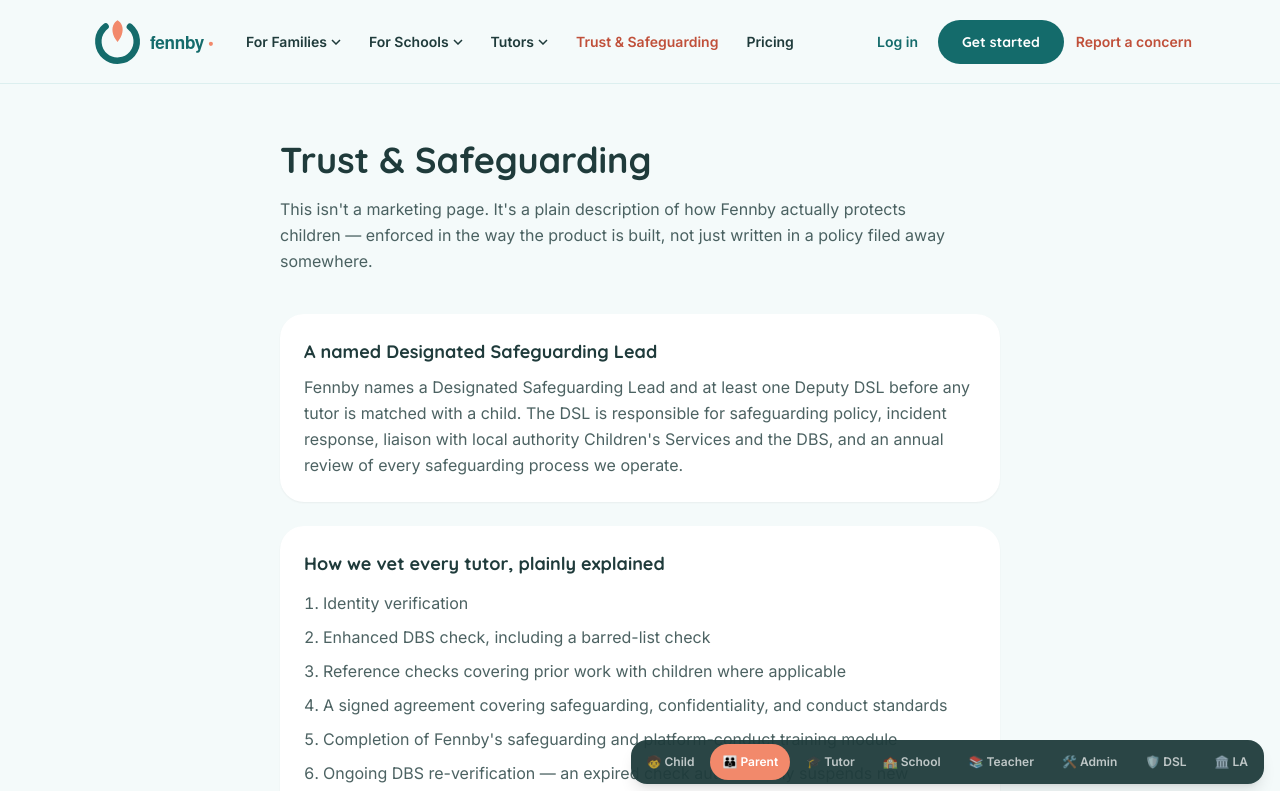
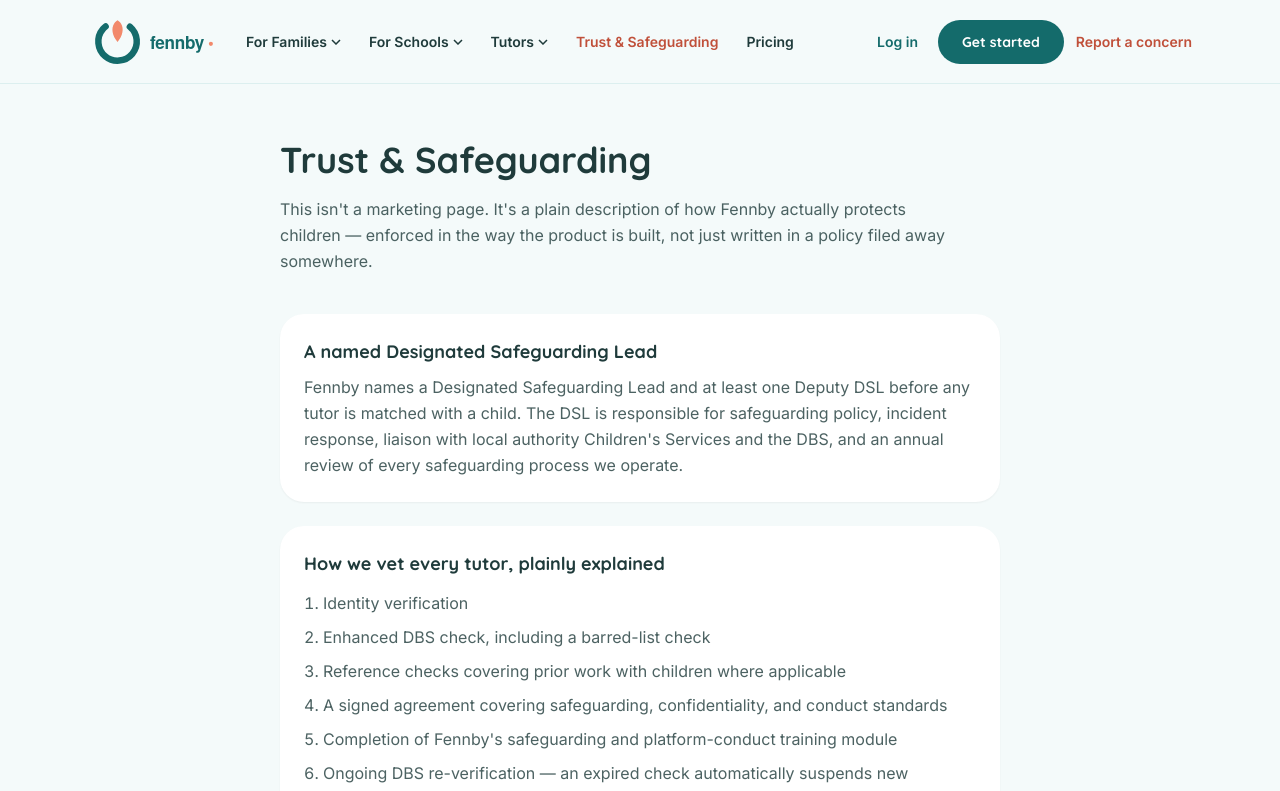
Before and after one commit to 1702london-maker/Fennby, a Next.js app: page /trust in a window 1280 px wide. Shown: the top 791 px of the page. Built offline with nearby package versions, Linux system fonts and the light colour scheme.

Commit message:
Fix dropdown menu closing prematurely; remove broken dev role-switcher now that real auth drives roles

```diff
--- a/src/app/layout.tsx
+++ b/src/app/layout.tsx
@@ -1,8 +1,6 @@
 import type { Metadata } from "next";
 import { Quicksand, Inter } from "next/font/google";
 import "./globals.css";
-import { RoleProvider } from "@/lib/role-context";
-import RoleSwitcher from "@/components/RoleSwitcher";
 
 const quicksand = Quicksand({
   subsets: ["latin"],
@@ -30,10 +28,7 @@
       <body
         className={`${quicksand.variable} ${inter.variable} font-body antialiased bg-mist-50 text-charcoal-teal`}
       >
-        <RoleProvider>
-          {children}
-          <RoleSwitcher />
-        </RoleProvider>
+        {children}
       </body>
     </html>
   );
--- a/src/components/Header.tsx
+++ b/src/components/Header.tsx
@@ -4,21 +4,34 @@
 import Image from "next/image";
 import Link from "next/link";
 import { usePathname } from "next/navigation";
-import { usePreviewRole } from "@/lib/role-context";
 import { publicNavDropdowns, publicTopLinks, roleNav, publicPathPrefixes } from "@/lib/nav-config";
 import { NavDropdownMenu } from "@/components/NavDropdownMenu";
 import { Button } from "@/components/Button";
+import type { Role } from "@/lib/types";
 
 function isPublicPath(pathname: string) {
   return pathname === "/" || publicPathPrefixes.some((p) => pathname.startsWith(p));
 }
 
+// Derived from the actual URL section — matches the same prefixes the
+// server-side middleware enforces, so the nav shown always matches which
+// role-scoped area the signed-in user is really in.
+function sectionRoleFromPath(pathname: string): Role {
+  if (pathname.startsWith("/child")) return "child";
+  if (pathname.startsWith("/tutor")) return "tutor";
+  if (pathname.startsWith("/school")) return "school_admin";
+  if (pathname.startsWith("/teacher")) return "teacher";
+  if (pathname.startsWith("/admin")) return "admin";
+  if (pathname.startsWith("/safeguarding")) return "safeguarding";
+  if (pathname.startsWith("/authority")) return "authority";
+  return "parent";
+}
+
 export function Header() {
   const pathname = usePathname();
-  const { role } = usePreviewRole();
   const [mobileOpen, setMobileOpen] = useState(false);
   const publicMode = isPublicPath(pathname);
-  const links = roleNav[role];
+  const links = roleNav[sectionRoleFromPath(pathname)];
 
   return (
     <header className="sticky top-0 z-40 bg-mist-50/95 backdrop-blur border-b border-teal-100">
--- a/src/components/NavDropdownMenu.tsx
+++ b/src/components/NavDropdownMenu.tsx
@@ -1,6 +1,6 @@
 "use client";
 
-import { useRef, useState } from "react";
+import { useEffect, useRef, useState } from "react";
 import Link from "next/link";
 import { NavDropdown } from "@/lib/nav-config";
 
@@ -8,11 +8,32 @@
   const [open, setOpen] = useState(false);
   const itemRefs = useRef<(HTMLAnchorElement | null)[]>([]);
   const buttonRef = useRef<HTMLButtonElement>(null);
+  const containerRef = useRef<HTMLDivElement>(null);
 
   const close = () => {
     setOpen(false);
     buttonRef.current?.focus();
   };
+
+  // Close on outside click or Escape — NOT on mouseleave, which was closing
+  // the menu while the cursor crossed the gap between the button and panel.
+  useEffect(() => {
+    if (!open) return;
+    const onClickOutside = (e: MouseEvent) => {
+      if (containerRef.current && !containerRef.current.contains(e.target as Node)) {
+        setOpen(false);
+      }
+    };
+    const onEscape = (e: KeyboardEvent) => {
+      if (e.key === "Escape") close();
+    };
+    document.addEventListener("mousedown", onClickOutside);
+    document.addEventListener("keydown", onEscape);
+    return () => {
+      document.removeEventListener("mousedown", onClickOutside);
+      document.removeEventListener("keydown", onEscape);
+    };
+  }, [open]);
 
   const onButtonKeyDown = (e: React.KeyboardEvent) => {
     if (e.key === "Enter" || e.key === " " || e.key === "ArrowDown") {
@@ -37,11 +58,7 @@
   };
 
   return (
-    <div
-      className="relative"
-      onMouseEnter={() => setOpen(true)}
-      onMouseLeave={() => setOpen(false)}
-    >
+    <div ref={containerRef} className="relative" onMouseEnter={() => setOpen(true)}>
       <button
         ref={buttonRef}
         aria-expanded={open}
@@ -58,8 +75,9 @@
       {open && (
         <div
           role="menu"
-          className="absolute left-0 top-full mt-1 min-w-[220px] rounded-2xl bg-white shadow-lg border border-teal-100 p-2 z-50"
+          className="absolute left-0 top-full pt-2 min-w-[220px] z-50"
         >
+          <div className="rounded-2xl bg-white shadow-lg border border-teal-100 p-2">
             {dropdown.items.map((item, i) => (
               <Link
                 key={item.href}
@@ -76,6 +94,7 @@
               </Link>
             ))}
           </div>
+        </div>
       )}
     </div>
   );
--- a/src/components/RoleSwitcher.tsx
+++ /dev/null
@@ -1,36 +0,0 @@
-"use client";
-
-import { usePreviewRole } from "@/lib/role-context";
-import { Role } from "@/lib/types";
-
-const roles: { key: Role; label: string; href: string }[] = [
-  { key: "child", label: "🧒 Child", href: "/child/today" },
-  { key: "parent", label: "👪 Parent", href: "/parent" },
-  { key: "tutor", label: "🎓 Tutor", href: "/tutor" },
-  { key: "school_admin", label: "🏫 School", href: "/school" },
-  { key: "teacher", label: "📚 Teacher", href: "/teacher/dashboard" },
-  { key: "admin", label: "🛠️ Admin", href: "/admin/dashboard" },
-  { key: "safeguarding", label: "🛡️ DSL", href: "/safeguarding/dashboard" },
-  { key: "authority", label: "🏛️ LA", href: "/authority/dashboard" },
-];
-
-export default function RoleSwitcher() {
-  const { role, setRole } = usePreviewRole();
-
-  return (
-    <div className="fixed bottom-4 right-4 z-50 flex flex-wrap gap-1 bg-charcoal-teal/95 rounded-2xl p-1 shadow-lg max-w-[90vw]">
-      {roles.map((r) => (
-        <a
-          key={r.key}
-          href={r.href}
-          onClick={() => setRole(r.key)}
-          className={`text-xs font-semibold px-3 py-2 rounded-full min-h-[36px] flex items-center whitespace-nowrap transition-colors ${
-            role === r.key ? "bg-coral-600 text-white" : "text-white/70 hover:text-white"
-          }`}
-        >
-          {r.label}
-        </a>
-      ))}
-    </div>
-  );
-}
--- a/src/lib/role-context.tsx
+++ /dev/null
@@ -1,24 +0,0 @@
-"use client";
-
-import { createContext, useContext, useState } from "react";
-import { Role } from "@/lib/types";
-
-export type PreviewRole = Role;
-
-const RoleContext = createContext<{
-  role: PreviewRole;
-  setRole: (r: PreviewRole) => void;
-}>({ role: "parent", setRole: () => {} });
-
-export function RoleProvider({ children }: { children: React.ReactNode }) {
-  const [role, setRole] = useState<PreviewRole>("parent");
-  return (
-    <RoleContext.Provider value={{ role, setRole }}>
-      {children}
-    </RoleContext.Provider>
-  );
-}
-
-export function usePreviewRole() {
-  return useContext(RoleContext);
-}
```
Lines whose indentation alone changed are shown as unchanged.
